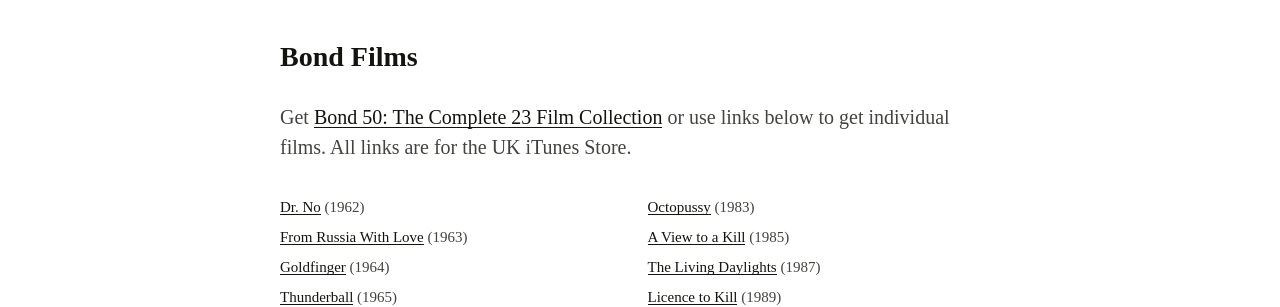
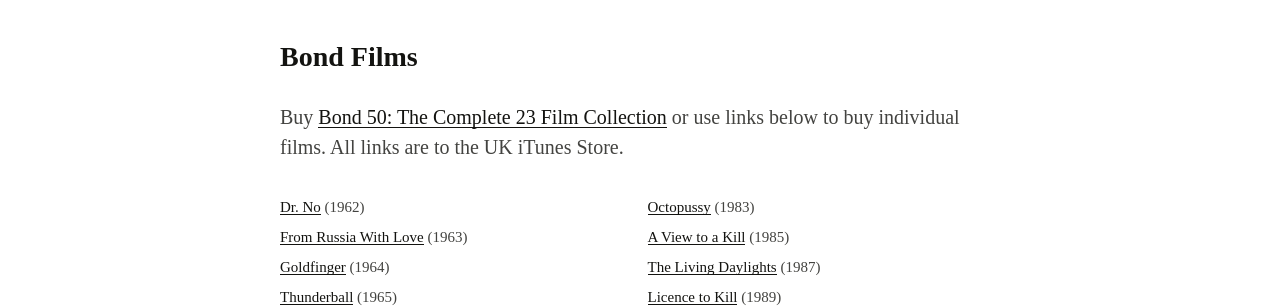
Before and after one commit to danleech/danleech.com, a Jekyll site: the page built from projects/bond/index.md, in a window 1280 px wide. Shown: the part 198-505 px from the top of the page. Built offline with Jekyll 4.4.1, drawn with Linux system fonts in a browser that asks for light colours; some web fonts are replaced; Markdown is read by kramdown in place of the engine named in the settings.

Commit message:
Improved wording

```diff
--- a/projects/bond/index.md
+++ b/projects/bond/index.md
@@ -3,7 +3,7 @@
 layout: page
 ---
 
-Get [Bond 50: The Complete 23 Film Collection](https://itunes.apple.com/gb/movie-collection/id948985270) or use links below to get individual films. All links are for the UK iTunes Store.
+Buy [Bond 50: The Complete 23 Film Collection](https://itunes.apple.com/gb/movie-collection/id948985270) or use links below to buy individual films. All links are to the UK iTunes Store.
 
 - [Dr. No](https://itunes.apple.com/gb/movie/id561630851) (1962)
 - [From Russia With Love](https://itunes.apple.com/gb/movie/id561579653) (1963)
```
